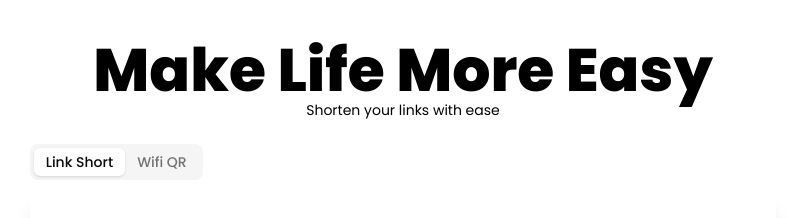
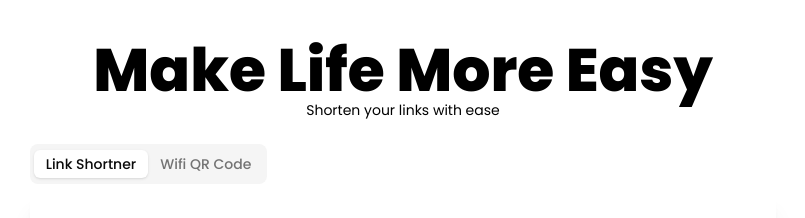
Before and after one commit to tasnimultas67/pro-url-shortner, a Next.js app: page / in a window 1280 px wide. Shown: the top 218 px of the page, without its empty margins (237-1042 px from the left). Built offline with nearby package versions, Linux system fonts and the light colour scheme.

Commit message:
fix: correct typo in Wifi QR Code message and update tab names for consistency

```diff
--- a/app/components/WifiGen.js
+++ b/app/components/WifiGen.js
@@ -149,7 +149,7 @@ const WifiGen = () => {
       <div className="flex flex-col items-center justify-center">
         {!qrCode && (
           <p className="text-xs text-center w-[100px] m-auto">
-            Your Wifi QR Code will be show here!
+            Your Wifi QR Code will show here!
           </p>
         )}
         {qrCode && (
--- a/app/page.js
+++ b/app/page.js
@@ -16,12 +16,12 @@ export default function Home() {
             <p className="text-sm ">Shorten your links with ease</p>
           </div>
 
-          <Tabs defaultValue="link-short" className="w-11/12 md:w-7/12">
-            <TabsList>
-              <TabsTrigger value="link-short">Link Short</TabsTrigger>
-              <TabsTrigger value="wifiqrgen">Wifi QR</TabsTrigger>
+          <Tabs defaultValue="link-shortner" className="w-11/12 md:w-7/12">
+            <TabsList className="py-5 px-1">
+              <TabsTrigger value="link-shortner">Link Shortner</TabsTrigger>
+              <TabsTrigger value="wifiqrgen">Wifi QR Code</TabsTrigger>
             </TabsList>
-            <TabsContent value="link-short">
+            <TabsContent value="link-shortner">
               <div className=" m-auto bg-white p-5 md:p-8 md:pb-2 rounded-lg shadow-xl">
                 <ShortenerForm></ShortenerForm>
               </div>
```
